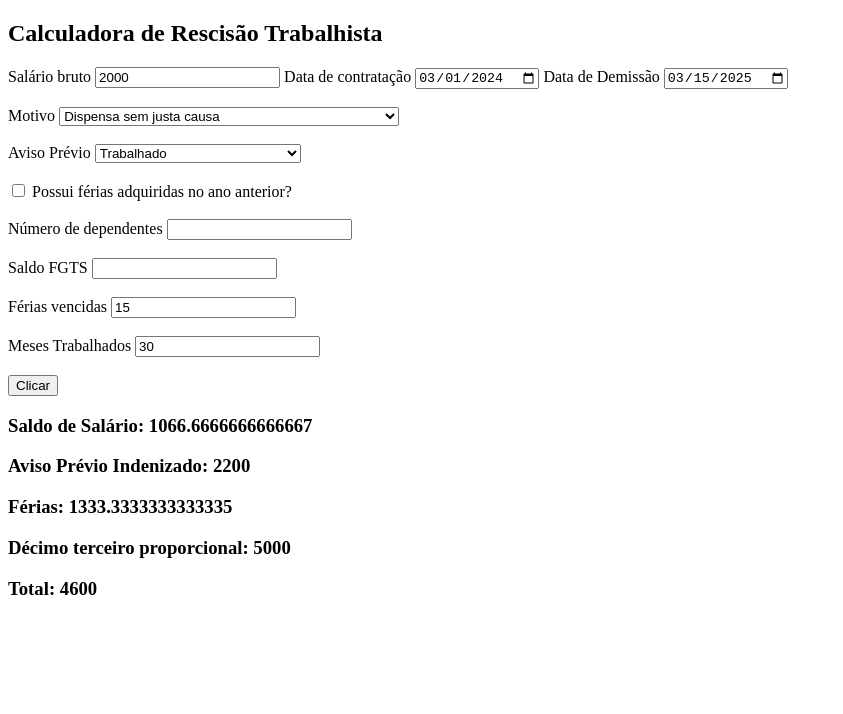
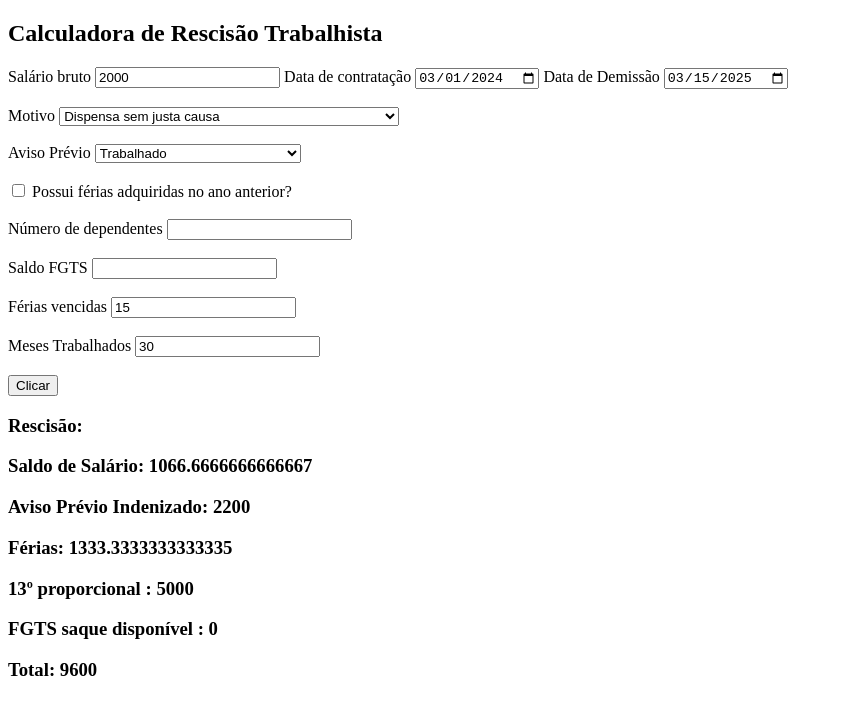
Before and after one commit to EVARR23/HR-clean-frontend, a plain HTML site: page index.html in a window 1280 px wide. Both pictures are taken after a click on the button "Clicar". Shown: the whole page, without its empty margins (0-843 px from the left). Drawn offline with Linux system fonts and the light colour scheme.

Commit message:
Calcúlo de fgtsSaqueDisponivel.

```diff
--- a/index.html
+++ b/index.html
@@ -68,10 +68,13 @@
 
    <button onclick="calcular()">Clicar</button>
 
+   <h3>Rescisão: <span id="recisao"></span></h3>
    <h3>Saldo de Salário: <span id="saldoSalario"></span></h3>
    <h3>Aviso Prévio Indenizado: <span id="avisoPrevioIndenizado"></span></h3>
    <h3>Férias: <span id="ferias"></span></h3>
-   <h3>Décimo terceiro proporcional: <span id="decimoTerceiroProporcional"></span></h3>
+   <h3>13º proporcional : <span id="decimoTerceiroProporcional"></span></h3>
+   <h3>FGTS saque disponível : <span id="fgtsSaqueDisponivel"></span></h3>
+
 
 
    <h3>Total: <span id="total"></span></h3>
--- a/script.js
+++ b/script.js
@@ -5,6 +5,7 @@
          ferias();
          total();
          decimoTerceiroProporcional();
+         fgtsSaqueDisponivel();
      }
 
 
@@ -44,7 +45,7 @@
         }
 
         function total() {
-           var total = saldoDeSalario() + avisoPrevioIndenizado() + ferias() ;
+           var total = saldoDeSalario() + avisoPrevioIndenizado() + ferias() + decimoTerceiroProporcional() + fgtsSaqueDisponivel();
            document.getElementById("total").innerText = total;
         }
 
@@ -58,10 +59,10 @@
 
                        document.getElementById("ferias").innerText = ferias;
 
-
                        return ferias;
 
         }
+
 
         function decimoTerceiroProporcional() {
 
@@ -75,3 +76,23 @@
 
                        return decimoTerceiroProporcional;
         }
+
+
+        function fgtsSaqueDisponivel() {
+
+                       let salarioBruto = document.getElementById("salarioBruto").value;
+                       let saldoFgts = document.getElementById("saldoFgts").value;
+
+                       let fgtsSaqueDisponivel = salarioBruto * 0.40 * 13 * saldoFgts;
+
+
+                        document.getElementById("fgtsSaqueDisponivel").innerText = fgtsSaqueDisponivel;
+
+                        return fgtsSaqueDisponivel;
+
+
+//        alert("teste");
+
+
+
+        }
```
Lines whose indentation alone changed are shown as unchanged.
